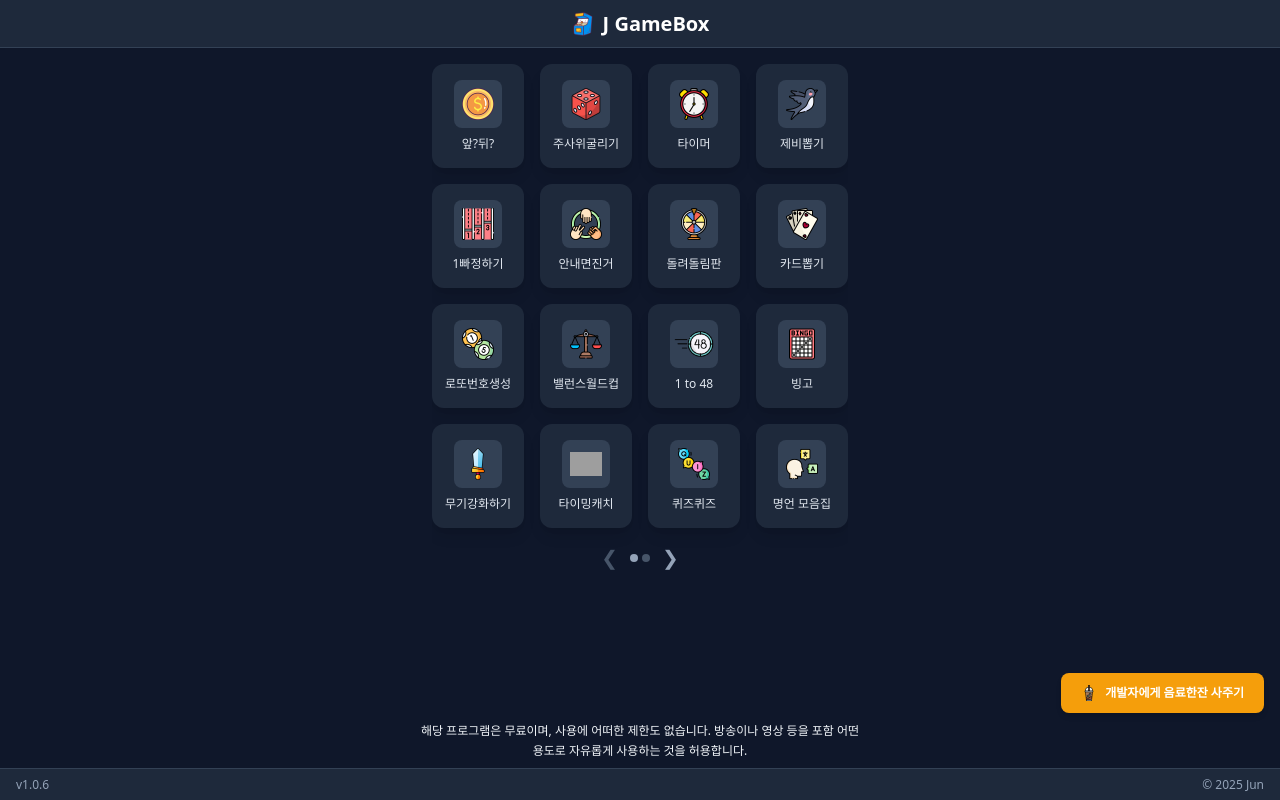
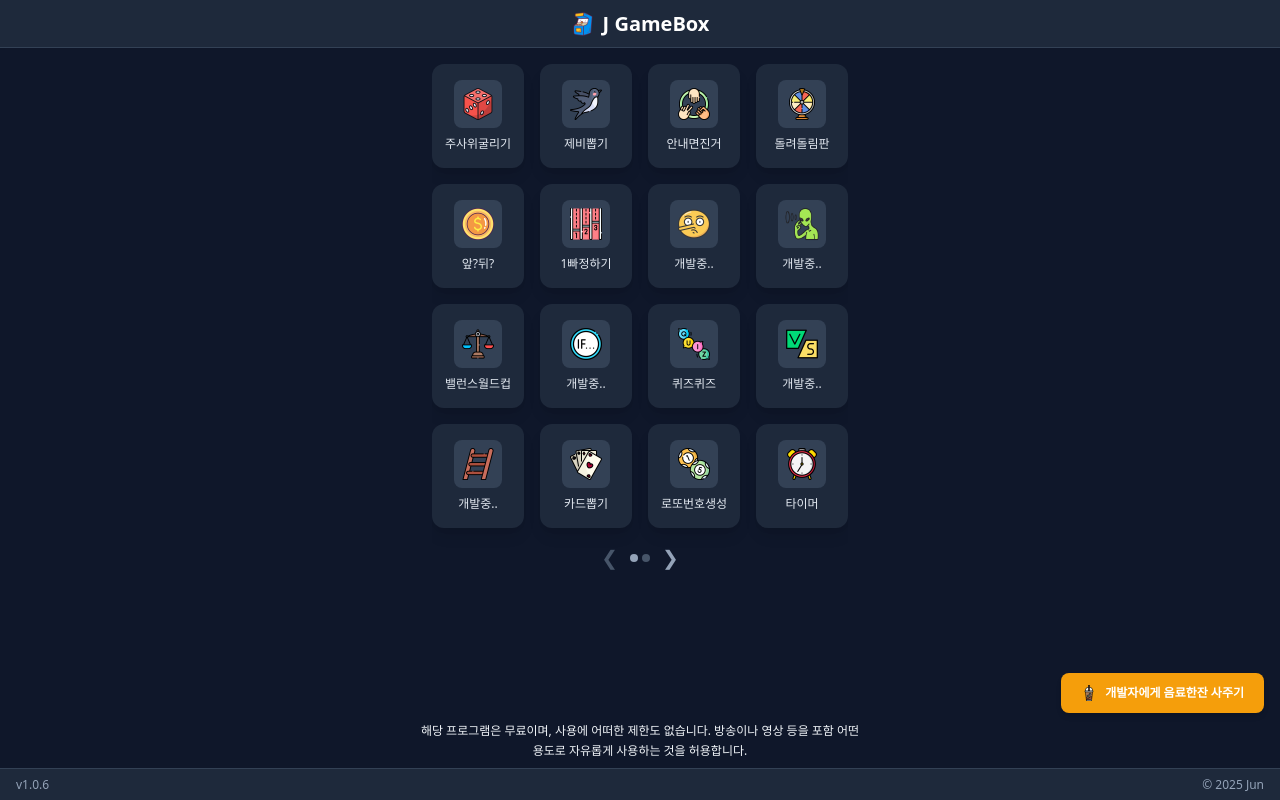
Before and after one commit to hjj5946-upply/jungamebox, a React (Vite) app: page /#/ in a window 1280 px wide. Built offline with nearby package versions, Linux system fonts and the light colour scheme; grey boxes are pictures that could not be loaded.

Commit message:
251105_7

```diff
--- a/src/data/games.ts
+++ b/src/data/games.ts
@@ -40,42 +40,42 @@ export type GameMeta = {
 
 export const GAME_LIST: GameMeta[] = [
   // Page 1
-  { id: "flip", name: "앞?뒤?", path: "/games/flip", image: coinFlipImg },
   { id: "dice", name: "주사위굴리기", path: "/games/dice", image: diceImg },
-  { id: "timer", name: "타이머", path: "/games/timer", image: timer },
   { id: "namepick", name: "제비뽑기", path: "/games/namepick", image: swallowImg },
-
-  { id: "order", name: "1빠정하기", path: "/games/order", image: trackImg },
   { id: "rock", name: "안내면진거", path: "/games/rock", image: rpsImg },
   { id: "roulette", name: "돌려돌림판", path: "/games/roulette", image: rouiletteImg },
+
+  { id: "flip", name: "앞?뒤?", path: "/games/flip", image: coinFlipImg },
+  { id: "order", name: "1빠정하기", path: "/games/order", image: trackImg },
+  { id: "liar", name: "개발중..", path: "/games/liar", image: liarImg }, //라이어게임
+  { id: "telepathy", name: "개발중..", path: "/games/telepathy", image: telepathyImg, imageSize: "large" }, //초성텔레파시
+
+  { id: "balance", name: "밸런스월드컵", path: "/games/balance", image: balanceImg },
+  { id: "ifelse", name: "개발중..", path: "/games/color", image: ifelseImg }, //만약에?
+  { id: "quiz", name: "퀴즈퀴즈", path: "/games/quiz", image: quizImg },
+  { id: "goandno", name: "개발중..", path: "/games/color", image: versusImg }, //한다?안한다?
+
+  { id: "ladder", name: "개발중..", path: "/games/ladder", image: ladderImg }, //사다리타기
   { id: "card", name: "카드뽑기", path: "/games/card", image: cardImg },
-
   { id: "lotto", name: "로또번호생성", path: "/games/lotto", image: lottoImg },
-  { id: "balance", name: "밸런스월드컵", path: "/games/balance", image: balanceImg },
-  { id: "speed", name: "1 to 48", path: "/games/speed", image: to48Img, imageSize: "large" },
-  { id: "bingo", name: "빙고", path: "/games/bingo", image: bingoImg },
-
-  { id: "str", name: "무기강화하기", path: "/games/str", image: swordImg },
-  { id: "timing", name: "타이밍캐치", path: "/games/timing", image: timingImg },
-  { id: "quiz", name: "퀴즈퀴즈", path: "/games/quiz", image: quizImg },
-  { id: "wisesay", name: "명언 모음집", path: "/games/wisesay", image: wisesayImg },
+  { id: "timer", name: "타이머", path: "/games/timer", image: timer },
 
   // Page 2
+  { id: "reflexes", name: "개발중..", path: "/games/color", image: reflexesImg }, //반사신경
+  { id: "speed", name: "1 to 48", path: "/games/speed", image: to48Img, imageSize: "large" },
+  { id: "mole", name: "개발중..", path: "/games/color", image: moleImg }, //두더지
+  { id: "color", name: "개발중..", path: "/games/color", image: colorImg }, //색깔맞추기
+
+  { id: "timing", name: "타이밍캐치", path: "/games/timing", image: timingImg },
+  { id: "math", name: "개발중..", path: "/games/color", image: mathImg }, //암산의달인
+  { id: "memory", name: "개발중..", path: "/games/memory", image: memoryImg }, //기억력테스트
+  { id: "puzzle", name: "개발중..", path: "/games/color", image: puzzleImg }, //2048퍼즐
+
   { id: "reading", name: "나도아나운서", path: "/games/reading", image: korlangImg },
-  { id: "telepathy", name: "개발중", path: "/games/telepathy", image: telepathyImg, imageSize: "large" }, //초성텔레파시
-  { id: "liar", name: "개발중", path: "/games/liar", image: liarImg }, //라이어게임
-  { id: "ladder", name: "개발중", path: "/games/ladder", image: ladderImg }, //사다리타기
+  { id: "str", name: "무기강화하기", path: "/games/str", image: swordImg },
+  { id: "slot", name: "개발중..", path: "/games/slot", image: slotImg }, //슬롯777
+  { id: "pinball", name: "개발중..", path: "/games/color", image: pinballImg }, //핀볼
 
-  { id: "slot", name: "개발중", path: "/games/slot", image: slotImg }, //슬롯777
-  { id: "memory", name: "개발중", path: "/games/memory", image: memoryImg }, //기억력테스트
-  { id: "color", name: "개발중", path: "/games/color", image: colorImg }, //색깔맞추기
-  { id: "goandno", name: "개발중", path: "/games/color", image: versusImg }, //한다?안한다?
-
-  { id: "pinball", name: "개발중", path: "/games/color", image: pinballImg }, //핀볼
-  { id: "reflexes", name: "개발중", path: "/games/color", image: reflexesImg }, //반사신경
-  { id: "ifelse", name: "개발중", path: "/games/color", image: ifelseImg }, //만약에?
-  { id: "mole", name: "개발중", path: "/games/color", image: moleImg }, //두더지
-
-  { id: "math", name: "개발중", path: "/games/color", image: mathImg }, //암산의달인
-  { id: "puzzle", name: "개발중", path: "/games/color", image: puzzleImg }, //2048퍼즐
+  { id: "bingo", name: "빙고", path: "/games/bingo", image: bingoImg },
+  { id: "wisesay", name: "명언 모음집", path: "/games/wisesay", image: wisesayImg },
 ]
```
